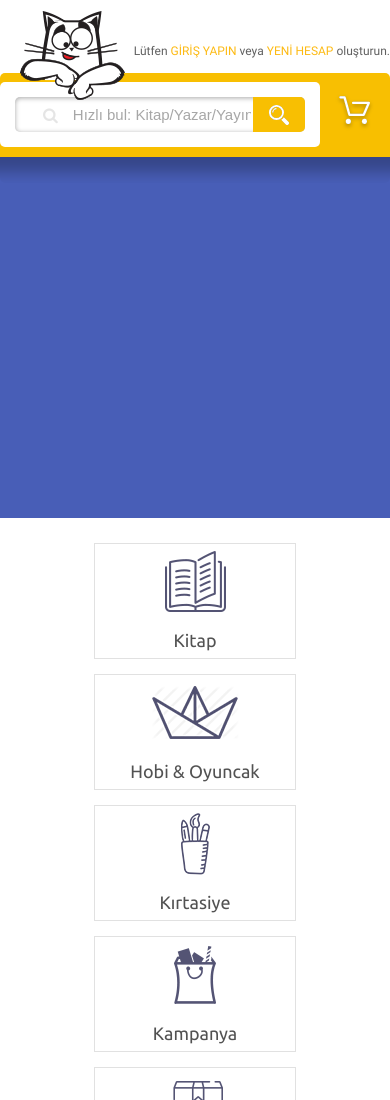
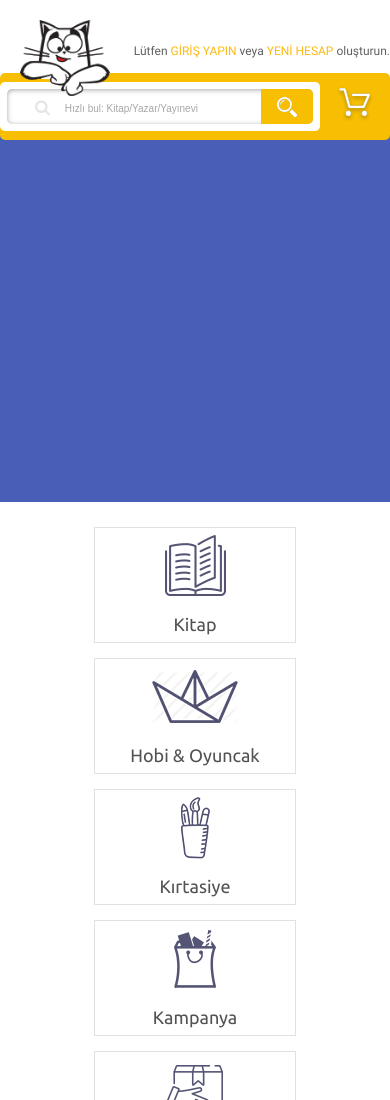
Before and after one commit to ebuer/talk-kitapsepeti, a website: page src/html/index.html in a window 390 px wide. Shown: the top 1100 px of the page. Drawn offline with nearby package versions, Linux system fonts and the light colour scheme; files that its build step writes are made by us from their sources; files whose address does not match are found by name; a web font is replaced by a local one.

Commit message:
edit app.css

```diff
--- a/src/stylesheets/components/header.scss
+++ b/src/stylesheets/components/header.scss
@@ -205,15 +205,30 @@
       .top {
         display: none;
       }
+      //.bottom {
+      //  .content {
+      //    font-size: 11px;
+      //  }
+      //}
     }
    .navbar {
      .nav {
       .inner {
+        .cat {
+          max-width: 90px;
+          top: -80%;
+        }
         .logo {
           display: none;
         }
         .search {
+          padding: 7px;
           .input {
+            input {
+              &::placeholder {
+                font-size: 10px;
+              }
+            }
             .search-line, select {
               display: none;
             }
@@ -225,6 +240,12 @@
             max-width: 40px;
           }
         }
+        &:before {
+          height: 100%;
+        }
+        &:after {
+          display: none;
+        }
       }
      }
    }
--- a/src/stylesheets/pages/home.scss
+++ b/src/stylesheets/pages/home.scss
@@ -16,6 +16,10 @@ $dealsWith: 280px;
         &.start {
           transform: translateY(0);
           opacity: 1;
+        }
+        @include screen('mobile'){
+          position: relative;
+          left: -13px;
         }
       }
     }
```
